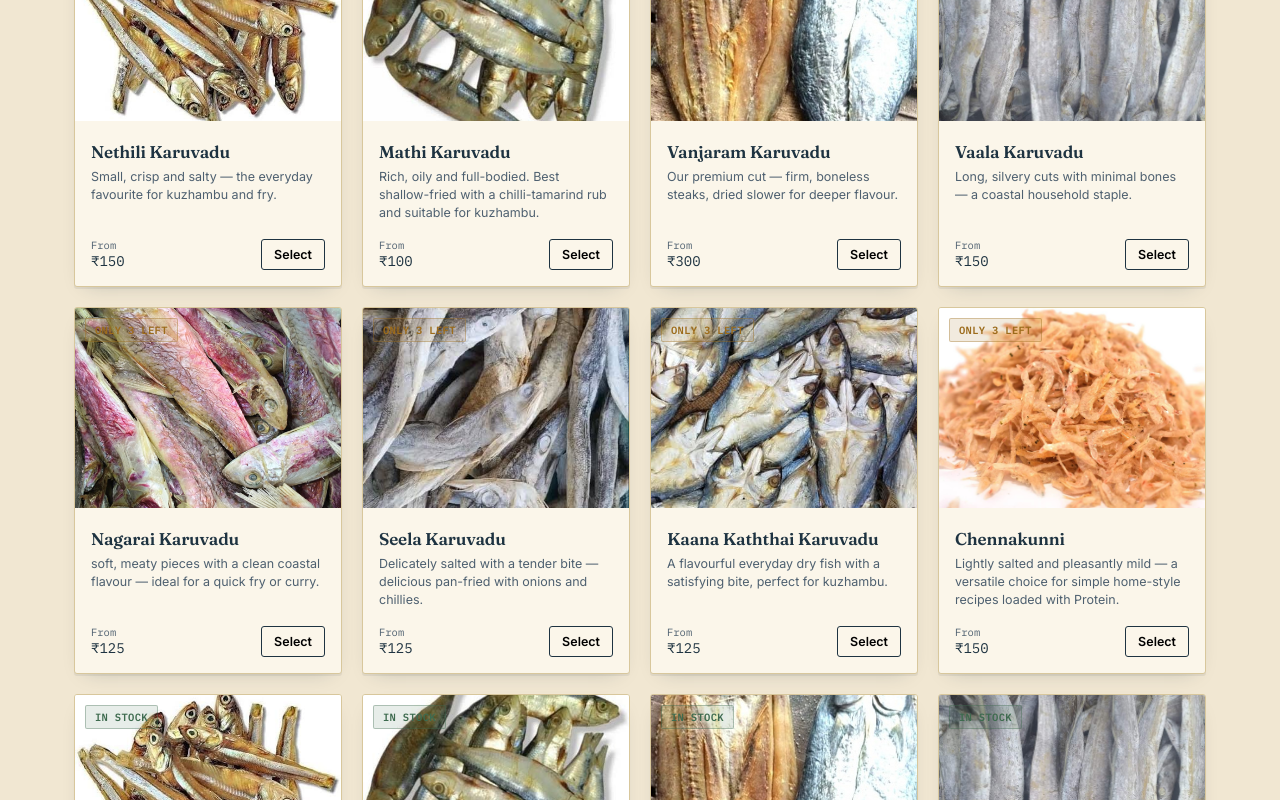
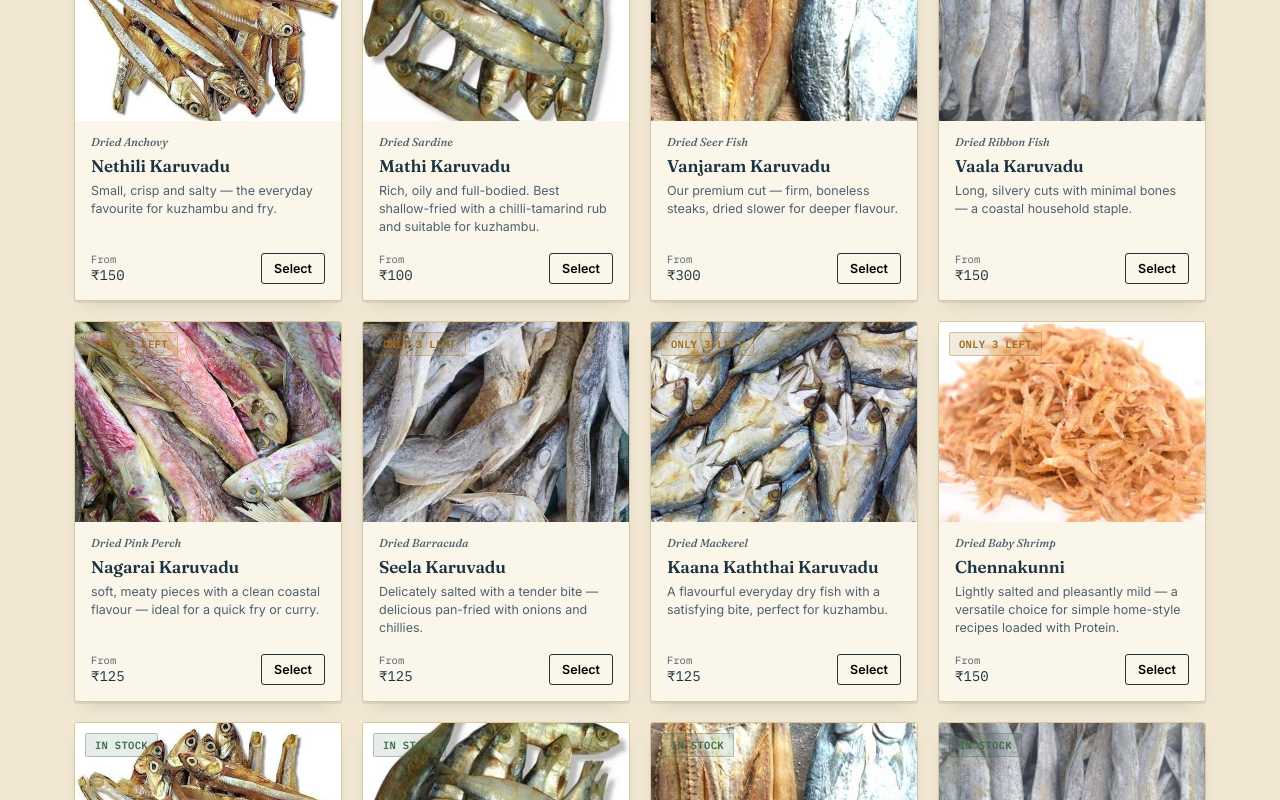
Before and after one commit to Raaj-16/SudarOliSeafoods-client, a React (Vite) app: page / in a window 1280 px wide. Shown: the part 940-1740 px from the top of the page. Built offline with nearby package versions, Linux system fonts and the light colour scheme; no server answers.

Commit message:
Refine process section

```diff
--- a/src/components/Header.jsx
+++ b/src/components/Header.jsx
@@ -105,7 +105,7 @@ export default function Header({ view, onNavHome, onNavShop, onNavProcess, onNav
                 onChange={(e) => setQuery(e.target.value)}
               />
               <div className="search-results">
-                {!q && <div className="sr-hint">Try "vanjaram", "nethili", "choora"…</div>}
+                {!q && <div className="sr-hint">Try "vanjaram", "nethili", "soora"…</div>}
                 {q && matches.length === 0 && <div className="sr-empty">No dry fish matches "{q}".</div>}
                 {q &&
                   matches.map((p) => (
--- a/src/components/Process.jsx
+++ b/src/components/Process.jsx
@@ -2,7 +2,7 @@ const STEPS = [
   {
     n: '01',
     title: 'The catch comes in',
-    body: 'Boats land at first light. We buy directly from crews along the Nagapattinam and Karaikal coast — nothing frozen, nothing held over from a previous day.',
+    body: 'Boats land at first light. We buy directly from crews along the Tamil Nadu coast — nothing frozen, nothing held over from a previous day.',
     image: '/process/catching.jpeg',
     path: 'M6 30c8-14 26-18 36-8-6 10-20 14-30 10 5-6 6-12 2-18',
     path2: 'M6 30l4 8M40 22l4-6',
@@ -10,7 +10,7 @@ const STEPS = [
   {
     n: '02',
     title: 'Cleaned within hours',
-    body: "Fish is gutted, scaled and rinsed the same morning it's landed. Bigger fish like vanjaram and choora are cut into steaks at this stage.",
+    body: "Fish is gutted, scaled and rinsed the same morning it's landed. Bigger fish like vanjaram and soora are cut into steaks at this stage.",
     image: '/process/cleaning.jpeg',
     path: 'M10 12h28l-4 24H14L10 12Z',
     path2: 'M16 12V8h16v4',
--- a/src/data/products.js
+++ b/src/data/products.js
@@ -1,87 +1,87 @@
 export const PRODUCTS = [
   {
-    id: 'nethili', name: 'Nethili Karuvadu', cat: 'Raw',
+    id: 'nethili', name: 'Nethili Karuvadu', local: 'Dried Anchovy', cat: 'Raw',
     desc: 'Small, crisp and salty — the everyday favourite for kuzhambu and fry.',
     stockQty: 40, icon: 'fishA', image: '/products/Nethili.jpeg',
     weights: [{ label: '250 g', price: 150 }, { label: '500 g', price: 300 }, { label: '1 kg', price: 600 }],
   },
   {
-    id: 'mathi', name: 'Mathi Karuvadu', cat: 'Raw',
+    id: 'mathi', name: 'Mathi Karuvadu', local: 'Dried Sardine', cat: 'Raw',
     desc: 'Rich, oily and full-bodied. Best shallow-fried with a chilli-tamarind rub and suitable for kuzhambu.',
     stockQty: 25, icon: 'fishB', image: '/products/Mathi.jpeg',
     weights: [{ label: '250 g', price: 100 }, { label: '500 g', price: 200 }, { label: '1 kg', price: 400 }],
   },
   {
-    id: 'vanjaram', name: 'Vanjaram Karuvadu', cat: 'Raw',
+    id: 'vanjaram', name: 'Vanjaram Karuvadu', local: 'Dried Seer Fish', cat: 'Raw',
     desc: 'Our premium cut — firm, boneless steaks, dried slower for deeper flavour.',
     stockQty: 15, icon: 'fishD', image: '/products/Vanjaram.jpeg',
     weights: [{ label: '250 g', price: 300 }, { label: '500 g', price: 600 }, { label: '1 kg', price: 1200 }],
   },
   {
-    id: 'vaala', name: 'Vaala Karuvadu', cat: 'Raw',
+    id: 'vaala', name: 'Vaala Karuvadu', local: 'Dried Ribbon Fish', cat: 'Raw',
     desc: 'Long, silvery cuts with minimal bones — a coastal household staple.',
     stockQty: 18, icon: 'fishE', image: '/products/Vaalai.jpeg',
     weights: [{ label: '250 g', price: 150 }, { label: '500 g', price: 300 }, { label: '1 kg', price: 600 }],
   },
   {
-    id: 'nagarai', name: 'Nagarai Karuvadu', cat: 'Raw',
+    id: 'nagarai', name: 'Nagarai Karuvadu', local: 'Dried Pink Perch', cat: 'Raw',
     desc: 'soft, meaty pieces with a clean coastal flavour — ideal for a quick fry or curry.',
     stockQty: 3, icon: 'fishB', image: '/products/Nagarai.jpeg',
     weights: [{ label: '250 g', price: 125 }, { label: '500 g', price: 250 }, { label: '1 kg', price: 500 }],
   },
    {
-    id: 'seela', name: 'Seela Karuvadu', cat: 'Raw',
+    id: 'seela', name: 'Seela Karuvadu', local: 'Dried Barracuda', cat: 'Raw',
     desc: 'Delicately salted with a tender bite — delicious pan-fried with onions and chillies.',
     stockQty: 3, icon: 'fishB', image: '/products/Seela.jpeg',
     weights: [{ label: '250 g', price: 125 }, { label: '500 g', price: 250 }, { label: '1 kg', price: 500 }],
   }, {
-    id: 'kaanakaththai', name: 'Kaana Kaththai Karuvadu', cat: 'Raw',
+    id: 'kaanakaththai', name: 'Kaana Kaththai Karuvadu', local: 'Dried Mackerel', cat: 'Raw',
     desc: 'A flavourful everyday dry fish with a satisfying bite, perfect for kuzhambu.',
     stockQty: 3, icon: 'fishB', image: '/products/Kanakathai.jpeg',
     weights: [{ label: '250 g', price: 125 }, { label: '500 g', price: 250 }, { label: '1 kg', price: 500 }],
   }, {
-    id: 'chennakunni', name: 'Chennakunni', cat: 'Raw',
+    id: 'chennakunni', name: 'Chennakunni', local: 'Dried Baby Shrimp', cat: 'Raw',
     desc: 'Lightly salted and pleasantly mild — a versatile choice for simple home-style recipes loaded with Protein.',
     stockQty: 3, icon: 'fishB', image: '/products/Chennanguni.jpeg',
     weights: [{ label: '250 g', price: 150 }, { label: '500 g', price: 300 }, { label: '1 kg', price: 600 }],
   },
    {
-    id: 'nethili', name: 'Cleaned Nethili Karuvadu', cat: 'Cleaned',
+    id: 'nethili', name: 'Cleaned Nethili Karuvadu', local: 'Dried Anchovy', cat: 'Cleaned',
     desc: 'Small, crisp and salty — the everyday favourite for kuzhambu and fry.',
     stockQty: 40, icon: 'fishA', image: '/products/Nethili.jpeg',
     weights: [{ label: '250 g', price: 170 }, { label: '500 g', price: 340 }, { label: '1 kg', price: 680 }],
   },
   {
-    id: 'mathi', name: 'Cleaned Mathi Karuvadu', cat: 'Cleaned',
+    id: 'mathi', name: 'Cleaned Mathi Karuvadu', local: 'Dried Sardine', cat: 'Cleaned',
     desc: 'Rich, oily and full-bodied. Best shallow-fried with a chilli-tamarind rub and suitable for kuzhambu.',
     stockQty: 25, icon: 'fishB', image: '/products/Mathi.jpeg',
     weights: [{ label: '250 g', price: 120 }, { label: '500 g', price: 240 }, { label: '1 kg', price: 480 }],
   },
   {
-    id: 'vanjaram', name: 'Cleaned Vanjaram Karuvadu', cat: 'Cleaned',
+    id: 'vanjaram', name: 'Cleaned Vanjaram Karuvadu', local: 'Dried Seer Fish', cat: 'Cleaned',
     desc: 'Our premium cut — firm, boneless steaks, dried slower for deeper flavour.',
     stockQty: 15, icon: 'fishD', image: '/products/Vanjaram.jpeg',
     weights: [{ label: '250 g', price: 320 }, { label: '500 g', price: 640 }, { label: '1 kg', price: 1280 }],
   },
   {
-    id: 'vaala', name: 'Cleaned Vaala Karuvadu', cat: 'Cleaned',
+    id: 'vaala', name: 'Cleaned Vaala Karuvadu', local: 'Dried Ribbon Fish', cat: 'Cleaned',
     desc: 'Long, silvery cuts with minimal bones — a coastal household staple.',
     stockQty: 18, icon: 'fishE', image: '/products/Vaalai.jpeg',
     weights: [{ label: '250 g', price: 170 }, { label: '500 g', price: 340 }, { label: '1 kg', price: 680 }],
   },
   {
-    id: 'nagarai', name: 'Cleaned Nagarai Karuvadu', cat: 'Cleaned',
+    id: 'nagarai', name: 'Cleaned Nagarai Karuvadu', local: 'Dried Pink Perch', cat: 'Cleaned',
     desc: 'soft, meaty pieces with a clean coastal flavour — ideal for a quick fry or curry.',
     stockQty: 3, icon: 'fishB', image: '/products/Nagarai.jpeg',
     weights: [{ label: '250 g', price: 145 }, { label: '500 g', price: 290 }, { label: '1 kg', price: 580 }],
   },
    {
-    id: 'seela', name: 'Cleaned Seela Karuvadu', cat: 'Cleaned',
+    id: 'seela', name: 'Cleaned Seela Karuvadu', local: 'Dried Barracuda', cat: 'Cleaned',
     desc: 'Delicately salted with a tender bite — delicious pan-fried with onions and chillies.',
     stockQty: 3, icon: 'fishB', image: '/products/Seela.jpeg',
     weights: [{ label: '250 g', price: 145 }, { label: '500 g', price: 290 }, { label: '1 kg', price: 580 }],
   }, {
-    id: 'kaanakaththai', name: 'Cleaned Kaana Kaththai Karuvadu', cat: 'Cleaned',
+    id: 'kaanakaththai', name: 'Cleaned Kaana Kaththai Karuvadu', local: 'Dried Mackerel', cat: 'Cleaned',
     desc: 'A flavourful everyday dry fish with a satisfying bite, perfect for kuzhambu.',
     stockQty: 3, icon: 'fishB', image: '/products/Kanakathai.jpeg',
     weights: [{ label: '250 g', price: 145 }, { label: '500 g', price: 290 }, { label: '1 kg', price: 580 }],
```
